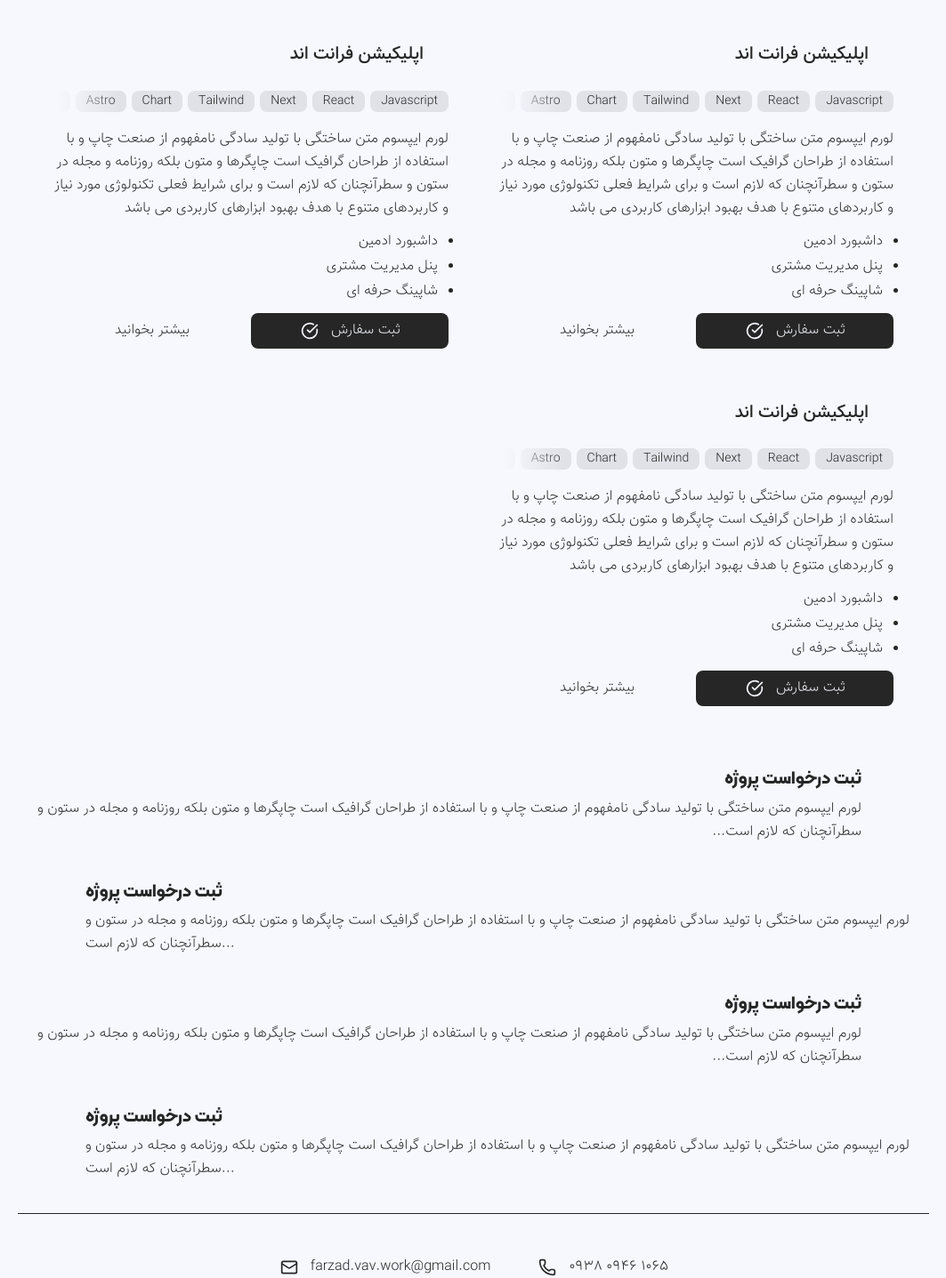
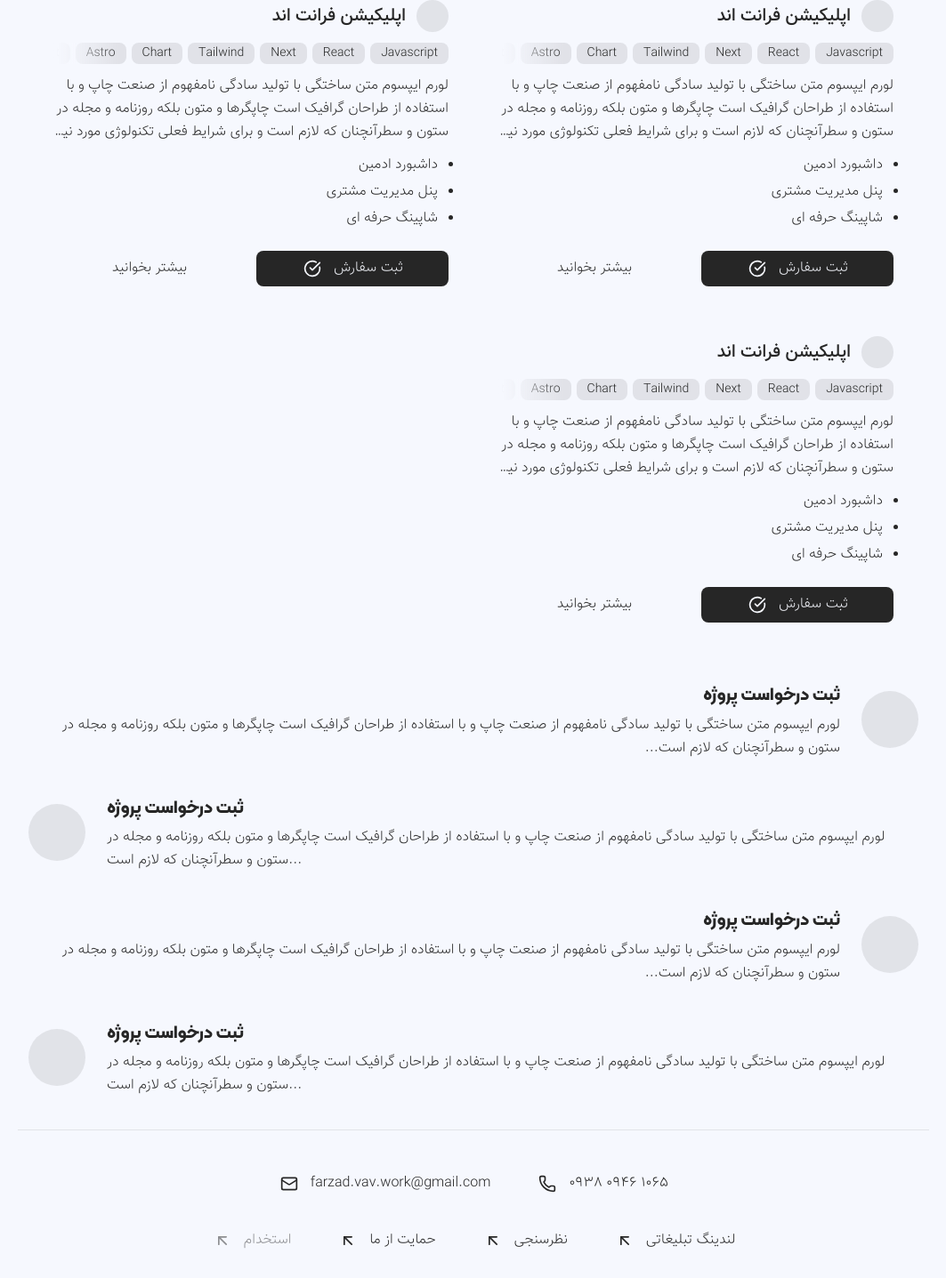
Before and after one commit to FarzadVav/next.js-portfolio, a Next.js app: page /services in a window 1280 px wide. Shown: the part 1189-2626 px from the top of the page at 89% size, without its empty margins (108-1171 px from the left). Built offline with nearby package versions, Linux system fonts and the light colour scheme; grey boxes are pictures that could not be loaded.

Commit message:
fix: services page design

```diff
--- a/app/about/page.tsx
+++ b/app/about/page.tsx
@@ -91,7 +91,7 @@ const AboutPage = () => {
       </div>
 
       <div className="container mt-9">
-        <video className="bg-foreground/10 card w-full aspect-video" />
+        <video className="bg-foreground-5 card w-full aspect-video" />
       </div>
 
       <div className="container mt-9">
@@ -106,7 +106,7 @@ const AboutPage = () => {
           <ScrollXContainer>
             {Array.from(new Array(7)).map(() => (
               <div className="card card-effect w-1/3 min-w-1/3" key={Math.random()}>
-                <div className="w-2/3 mx-auto aspect-square rounded-lg bg-foreground/10" />
+                <div className="w-2/3 mx-auto aspect-square rounded-lg bg-foreground-5" />
                 <p className="text-xl mt-6 text-center font-kalameh-bold">
                   جذب {(3_637_000).toLocaleString("fa")} کاربر
                 </p>
--- a/app/articles/page.tsx
+++ b/app/articles/page.tsx
@@ -14,7 +14,7 @@ const ArticlesPage = () => {
         description="لورم از صنعت چاپ 🧑‍💻 و با استفاده لازم است و برای شرایط فعلی تکنولوژی مورد نیاز، و کاربردهای متنوع با هدف بهبود باشد، کتابهای زیادی در شصت و سه درصد گذشته حال و آینده 🔥 شناخت فراوان جامعه و متخصصان ✌️ را می طلبد، تا با نرم افزارها ✅ شناخت بیشتری را برای طراحان رایانه ای..."
       />
 
-      <div className="f-align mt-9 p-1 w-fit gap-3 mx-auto rounded-lg bg-foreground/5">
+      <div className="f-align mt-9 p-1 w-fit gap-3 mx-auto rounded-lg bg-foreground-6">
         <button className="btn btn-fill">فرانت اند</button>
         <button className="btn btn-ghost">بک اند</button>
         <button className="btn btn-ghost">موبایل</button>
@@ -25,7 +25,7 @@ const ArticlesPage = () => {
       <div className="container mt-6 grid grid-cols-2">
         {Array.from(new Array(7)).map(() => (
           <div className="card card-effect" key={Math.random()}>
-            <div className="w-full aspect-video bg-foreground/10 rounded-lg" />
+            <div className="w-full aspect-video bg-foreground-5 rounded-lg" />
 
             <h2 className="text-xl font-vazir-bold mt-3">استفاده از تکنیک توسعه بر پایه دامنه</h2>
             <div className="badge mt-1.5">مهندسی نرم افزار</div>
--- a/app/connect/page.tsx
+++ b/app/connect/page.tsx
@@ -137,7 +137,7 @@ const ConnectPage = () => {
       <div className="container mt-6 grid grid-cols-2 gap-3">
         {Array.from(new Array(4)).map(() => (
           <div className="card card-effect" key={Math.random()}>
-            <div className="w-full aspect-video bg-foreground/10 rounded-lg" />
+            <div className="w-full aspect-video bg-foreground-5 rounded-lg" />
 
             <h2 className="mt-6 text-xl font-vazir-bold">استفاده از تکنیک توسعه بر پایه دامنه</h2>
 
--- a/app/services/page.tsx
+++ b/app/services/page.tsx
@@ -24,7 +24,7 @@ const ServicesPage = () => {
         description="لورم از صنعت چاپ 🧑‍💻 و با استفاده لازم است و برای شرایط فعلی تکنولوژی مورد نیاز، و کاربردهای متنوع با هدف بهبود باشد، کتابهای زیادی در شصت و سه درصد گذشته حال و آینده 🔥 شناخت فراوان جامعه و متخصصان ✌️ را می طلبد، تا با نرم افزارها ✅ شناخت بیشتری را برای طراحان رایانه ای..."
       />
 
-      <div className="p-1 mt-9 f-align w-fit mx-auto gap-3 rounded-lg bg-foreground/5">
+      <div className="p-1.5 mt-9 f-align w-fit mx-auto rounded-lg gap-1.5 bg-foreground-6">
         <button className="btn btn-fill">فرانت اند</button>
         <button className="btn btn-ghost">بک اند</button>
         <button className="btn btn-ghost">موبایل</button>
@@ -35,12 +35,13 @@ const ServicesPage = () => {
       <div className="container mt-6 grid grid-cols-2">
         {Array.from(new Array(7)).map(() => (
           <div className="card card-effect" key={Math.random()}>
-            <div className="f-align">
-              <div className="size-7 rounded-full bg-foreground/10"></div>
+            <div className="f-align gap-3">
+              <div className="size-9 rounded-full bg-foreground-5"></div>
               <h2 className="text-xl font-vazir-bold">اپلیکیشن فرانت اند</h2>
             </div>
-            <ScrollX className="mt-6">
-              <ScrollXContainer className="gap-1.5">
+
+            <ScrollX className="mt-3">
+              <ScrollXContainer className="gap-1.5 no-scrollbar">
                 <div className="badge">Javascript</div>
                 <div className="badge">React</div>
                 <div className="badge">Next</div>
@@ -54,17 +55,20 @@ const ServicesPage = () => {
                 <div className="badge">PWA</div>
               </ScrollXContainer>
             </ScrollX>
-            <p className="mt-3">
+
+            <p className="mt-3 line-clamp-3">
               لورم ایپسوم متن ساختگی با تولید سادگی نامفهوم از صنعت چاپ و با استفاده از طراحان
               گرافیک است چاپگرها و متون بلکه روزنامه و مجله در ستون و سطرآنچنان که لازم است و برای
               شرایط فعلی تکنولوژی مورد نیاز و کاربردهای متنوع با هدف بهبود ابزارهای کاربردی می باشد{" "}
             </p>
-            <ul className="mt-3 space-y-1 list-disc pr-3">
+
+            <ul className="mt-3 space-y-1.5 list-disc pr-3">
               <li>داشبورد ادمین</li>
               <li>پنل مدیریت مشتری</li>
               <li>شاپینگ حرفه ای</li>
             </ul>
-            <div className="mt-3 f-align">
+
+            <div className="mt-6 f-align gap-3">
               <button className="btn btn-fill w-1/2" onClick={() => setOpen(true)}>
                 <span>ثبت سفارش</span>
                 <CheckCircleIcon className="compatible-icon" />
@@ -78,8 +82,8 @@ const ServicesPage = () => {
       </div>
 
       <div className="container mt-9">
-        <div className="f-align">
-          <div className="size-16 min-w-16 rounded-full bg-foreground/10"></div>
+        <div className="f-align gap-6">
+          <div className="size-16 min-w-16 rounded-full bg-foreground-5"></div>
           <div>
             <h3 className="text-xl font-kalameh-bold">ثبت درخواست پروژه</h3>
             <p className="mt-1.5">
@@ -89,8 +93,8 @@ const ServicesPage = () => {
           </div>
         </div>
 
-        <div className="f-align mt-9 justify-end" dir="ltr">
-          <div className="size-16 min-w-16 rounded-full bg-foreground/10"></div>
+        <div className="f-align gap-6 mt-9 justify-end" dir="ltr">
+          <div className="size-16 min-w-16 rounded-full bg-foreground-5"></div>
           <div>
             <h3 className="text-xl font-kalameh-bold">ثبت درخواست پروژه</h3>
             <p className="mt-1.5">
@@ -100,8 +104,8 @@ const ServicesPage = () => {
           </div>
         </div>
 
-        <div className="f-align mt-9">
-          <div className="size-16 min-w-16 rounded-full bg-foreground/10"></div>
+        <div className="f-align gap-6 mt-9">
+          <div className="size-16 min-w-16 rounded-full bg-foreground-5"></div>
           <div>
             <h3 className="text-xl font-kalameh-bold">ثبت درخواست پروژه</h3>
             <p className="mt-1.5">
@@ -111,8 +115,8 @@ const ServicesPage = () => {
           </div>
         </div>
 
-        <div className="f-align mt-9 justify-end" dir="ltr">
-          <div className="size-16 min-w-16 rounded-full bg-foreground/10"></div>
+        <div className="f-align gap-6 mt-9 justify-end" dir="ltr">
+          <div className="size-16 min-w-16 rounded-full bg-foreground-5"></div>
           <div>
             <h3 className="text-xl font-kalameh-bold">ثبت درخواست پروژه</h3>
             <p className="mt-1.5">
--- a/components/modules/PageHero/Index.tsx
+++ b/components/modules/PageHero/Index.tsx
@@ -7,7 +7,7 @@ type PageHeroProps = Omit<React.HTMLAttributes<HTMLDivElement>, "children" | "ti
 const PageHero: React.FC<PageHeroProps> = ({ src, title, description, ...props }) => {
   return (
     <div className="container f-align mt-9 gap-6" {...props}>
-      <div className="size-44 min-w-44 rounded-full bg-foreground/10" title={src} />
+      <div className="size-44 min-w-44 rounded-full bg-foreground-5" title={src} />
 
       <div>
         <h1 className="text-2xl font-kalameh-bold">{title}</h1>
--- a/components/modules/PageModal/Header.tsx
+++ b/components/modules/PageModal/Header.tsx
@@ -12,7 +12,7 @@ const PageModalHeader: React.FC<PageModalHeaderProps> = ({ className, title, ...
   const pageModalContext = use(PageModalContext);
 
   return (
-    <header className={classMerge("border-b border-foreground/10", className)} {...props}>
+    <header className={classMerge("border-b border-foreground-5", className)} {...props}>
       <nav className="h-20 container f-align">
         <button className="btn btn-ghost" onClick={pageModalContext.closeHandler}>
           <ArrowRightIcon className="compatible-icon" />
--- a/components/templates/Footer/Footer.tsx
+++ b/components/templates/Footer/Footer.tsx
@@ -12,7 +12,7 @@ import instagramImg from "root/public/logos/instagram.svg";
 
 const Footer = () => {
   return (
-    <footer className="container mt-9 py-10 border-t border-foreground/10">
+    <footer className="container mt-9 py-10 border-t border-foreground-5">
       <div className="f-center gap-3">
         <Link className="btn btn-ghost" href={"tel:09389461065"}>
           <span dir="ltr">0938 0946 1065</span>
--- a/components/ui/DropDown/Content.tsx
+++ b/components/ui/DropDown/Content.tsx
@@ -11,7 +11,7 @@ const DropDownContent: React.FC<DropDownContentProps> = ({ className, ...props }
   return (
     <div
       className={classMerge(
-        "bg-background min-w-full w-max ring-4 ring-foreground/10 absolute rounded-lg p-3 space-y-1.5 right-0 top-[calc(100%+4px)] transition-all z-20",
+        "bg-background min-w-full w-max ring-4 ring-foreground-5 absolute rounded-lg p-3 space-y-1.5 right-0 top-[calc(100%+4px)] transition-all z-20",
         context.isOpen ? "" : "opacity-0 invisible -translate-y-1/12",
         className
       )}
--- a/components/ui/MobileSheet/Header.tsx
+++ b/components/ui/MobileSheet/Header.tsx
@@ -18,7 +18,7 @@ const MobileSheetHeader: FC<MobileSheetHeaderProps> = ({ className, children, ..
       {...props}
     >
       {children || (
-        <span className="h-2 w-1/5 rounded-full bg-foreground/10 transition-all group-active:scale-x-110 group-active:bg-foreground" />
+        <span className="h-2 w-1/5 rounded-full bg-foreground-5 transition-all group-active:scale-x-110 group-active:bg-foreground" />
       )}
     </div>
   );
--- a/styles/utilities.css
+++ b/styles/utilities.css
@@ -1,5 +1,9 @@
 @utility container {
   @apply max-w-5xl px-3 mx-auto;
+}
+
+@utility no-scrollbar {
+  scrollbar-width: none;
 }
 
 @utility f-align {
@@ -8,6 +12,10 @@
 
 @utility f-align-scroll {
   @apply f-align overflow-x-auto pb-1.5;
+
+  &.no-scrollbar {
+    @apply pb-0;
+  }
 }
 
 @utility f-center {
```
Also changed, not shown: app/articles/[id]/page.tsx (+7 -7 lines).
